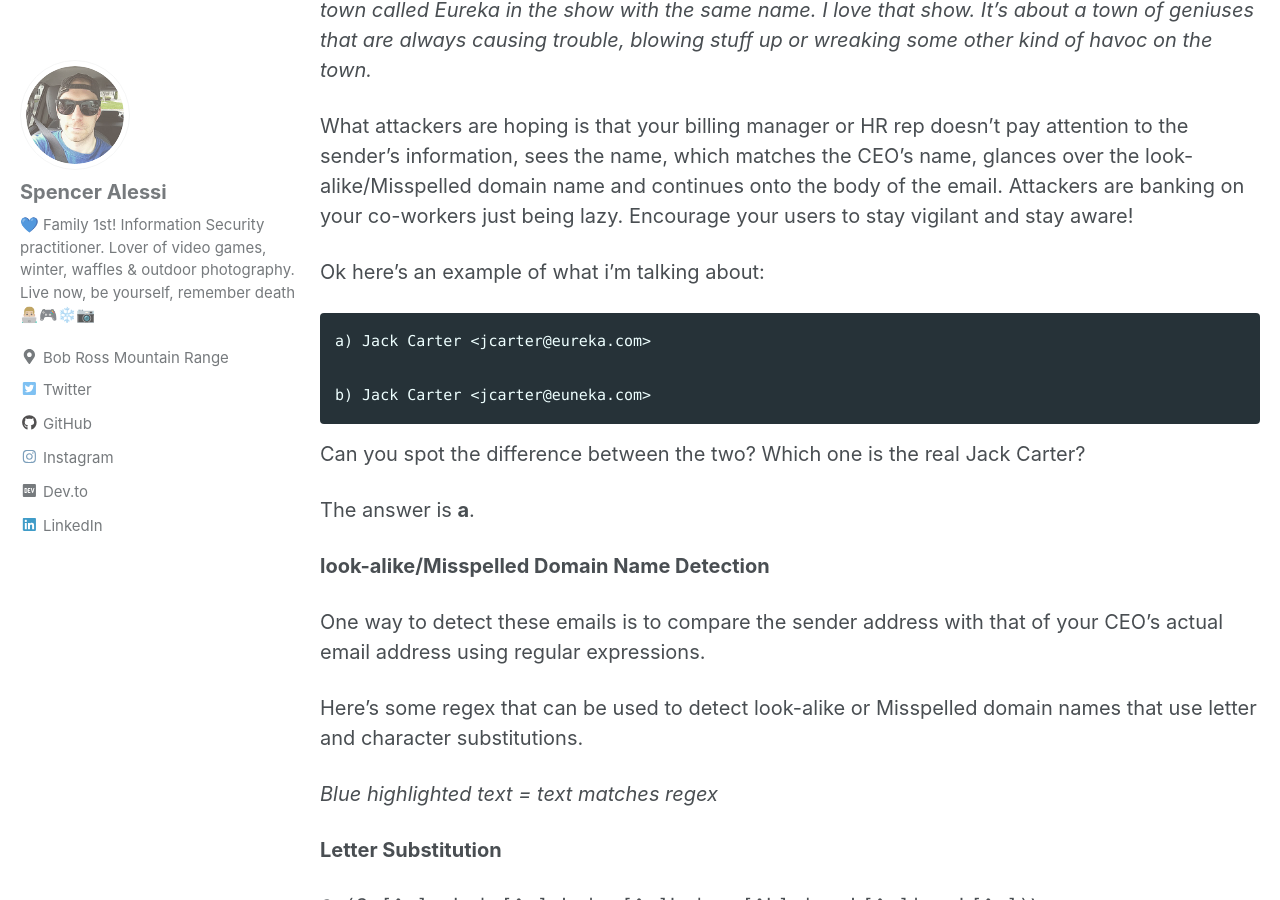
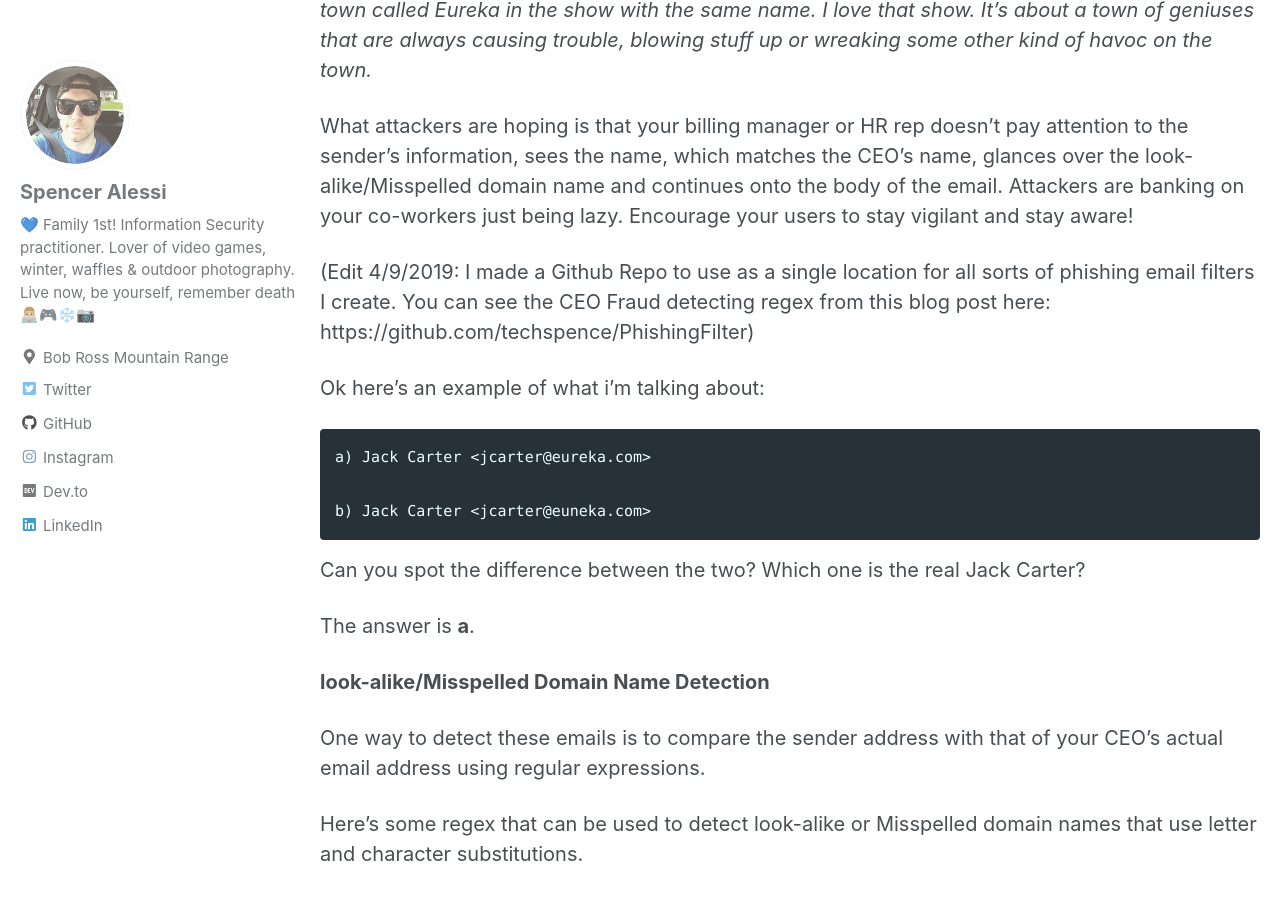
Before and after one commit to techspence/techspence.github.io, a Jekyll site: the page built from _posts/2019-03-15-Quick-And-Easy-Ways-To-Protect-Your-Company-From-CEO-Fraud.md, in a window 1280 px wide and 900 px high, scrolled down 1092 px. Built offline with Jekyll 4.4.1, drawn with Linux system fonts in a browser that asks for light colours; cached includes are drawn as plain includes; some of the changed text lies outside the part shown.

Commit message:
added phishingfilter link to ceo fraud blog post

```diff
--- a/_posts/2019-03-15-Quick-And-Easy-Ways-To-Protect-Your-Company-From-CEO-Fraud.md
+++ b/_posts/2019-03-15-Quick-And-Easy-Ways-To-Protect-Your-Company-From-CEO-Fraud.md
@@ -19,6 +19,8 @@ The thing I want you to focus on here is the **domain**, everything after the @
 *If you're a syfy fan you will know that Jack Carter was the quirky and trouble prone Sheriff of a town called Eureka in the show with the same name. I love that show. It's about a town of geniuses that are always causing trouble, blowing stuff up or wreaking some other kind of havoc on the town.*
 
 What attackers are hoping is that your billing manager or HR rep doesn't pay attention to the sender's information, sees the name, which matches the CEO's name, glances over the look-alike/Misspelled domain name and continues onto the body of the email. Attackers are banking on your co-workers just being lazy. Encourage your users to stay vigilant and stay aware!
+
+(Edit 4/9/2019: I made a Github Repo to use as a single location for all sorts of phishing email filters I create. You can see the CEO Fraud detecting regex from this blog post here: https://github.com/techspence/PhishingFilter)
 
 Ok here's an example of what i'm talking about:
 
```
